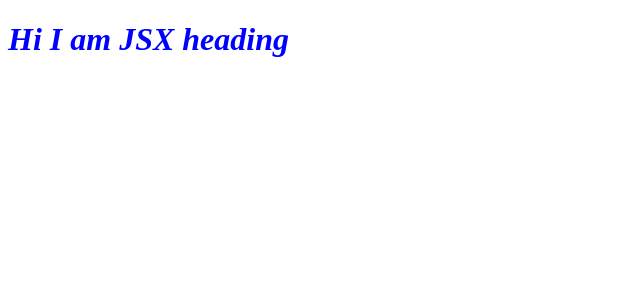
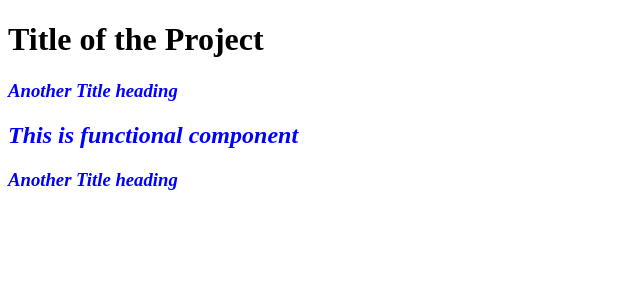
Before and after one commit to brahul28/IntoReact, a React (Vite) app: page / in a window 1280 px wide. Shown: the top 300 px of the page, without its empty margins (0-640 px from the left). Built offline with nearby package versions, Linux system fonts and the light colour scheme.

Commit message:
Add functional component in React

```diff
--- a/App.js
+++ b/App.js
@@ -11,6 +11,31 @@ const jsxHeading = (
   </h1>
 );
 
+//React functional component
+
+const title = (
+  <h1 id="title" className="title">
+    Title of the Project
+  </h1>
+);
+
+const Title = () => (
+  <h3 id="heading" tabIndex={6} className="title">
+    Another Title heading
+  </h3>
+);
+
+const HeadingComponent = () => (
+  <div id="container">
+    {title}
+    {Title()}
+    <h2 id="heading" className="head">
+      This is functional component
+    </h2>
+    <Title/>
+  </div>
+);
+
 const root = ReactDOM.createRoot(document.getElementById("root"));
 
-root.render(jsxHeading);
+root.render(<HeadingComponent />);
```
